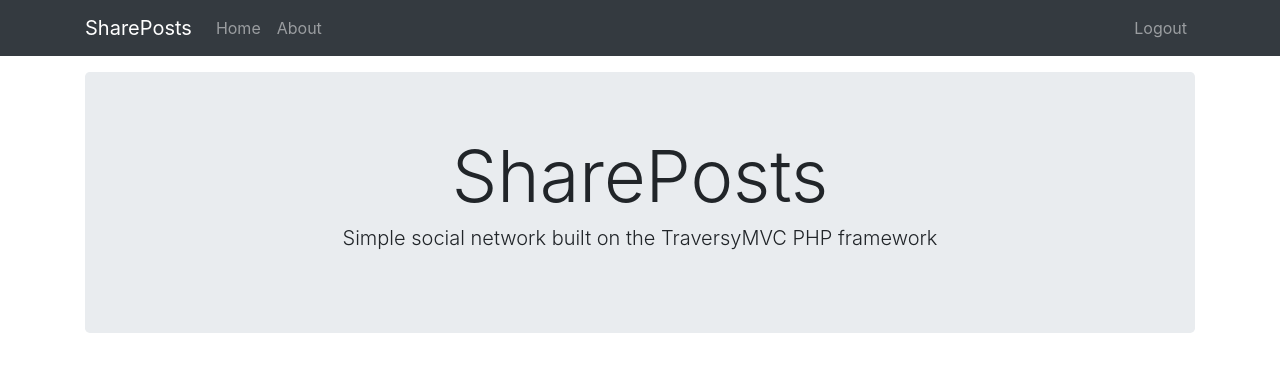
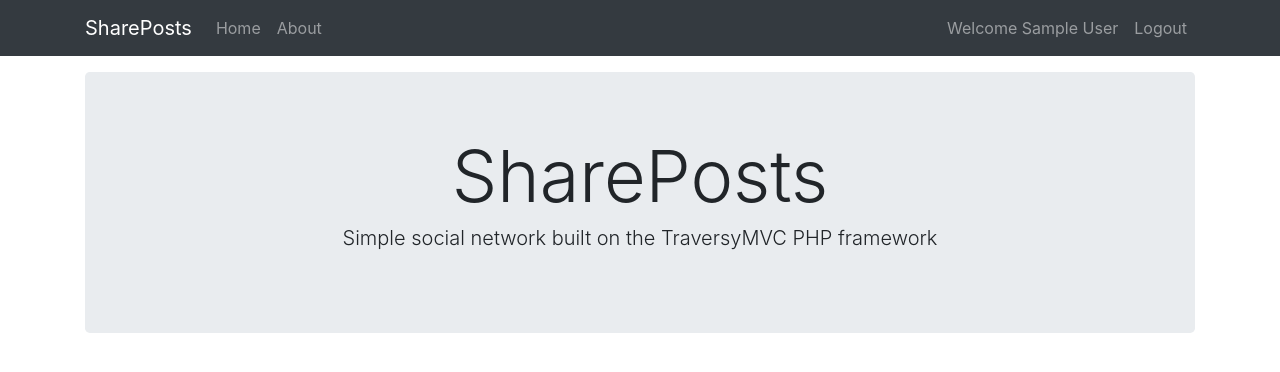
Before and after one commit to Aivirth/TraversyMVC, a PHP site: page /traversy_cms/ in a window 1280 px wide. Shown: the top 372 px of the page. Run offline with PHP 8.4, Linux system fonts and the light colour scheme; the visitor is signed in with stand-in values (Sample User, id 1); data that the repository does not hold is empty; some libraries are stand-ins or nearby versions.

Commit message:
Added user name on logout button

```diff
--- a/app/views/inc/navbar.php
+++ b/app/views/inc/navbar.php
@@ -18,6 +18,9 @@
         <ul class="navbar-nav ml-auto">
           <?php if(isset($_SESSION['user_id'])) : ?>
             <li class="nav-item">
+              <a class="nav-link" href="javascript:void(0);">Welcome <?php echo $_SESSION['user_name']; ?></a>
+            </li>
+            <li class="nav-item">
               <a class="nav-link" href="<?php echo URLROOT; ?>/users/logout">Logout</a>
             </li>
           <?php else : ?>
```
